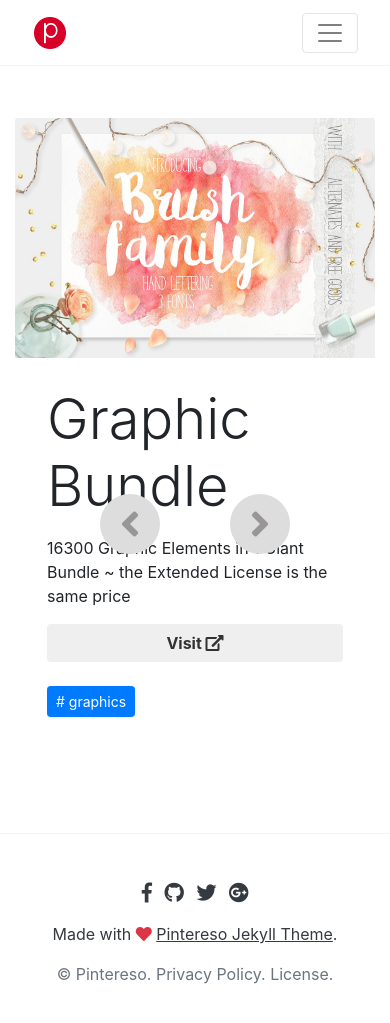
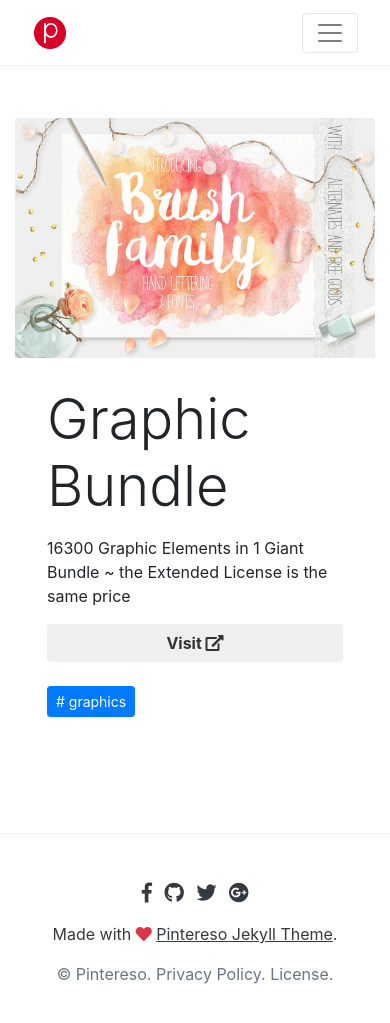
Before and after one commit to mohammed-akl/Pinite, a Jekyll site: the page built from _posts/2018-01-12-graphic-bundle.md, in a window 390 px wide and 1050 px high. Shown: the top 1023 px of the window. Built offline with Jekyll 4.4.1, drawn with Linux system fonts in a browser that asks for light colours; nearby versions of some CDN libraries; library files that are not in the unit come from our copies; a script that is not in the unit is left out; comment, search, counter and statistics services are not loaded.

Commit message:
Added Style Sheet

```diff
--- a/assets/css/style.css
+++ b/assets/css/style.css
@@ -11,3 +11,9 @@
   }
 
 }
+
+@media (max-width: 911px) {
+  .PageNavigation {
+    visibility: collapse;
+  }
+}
```
